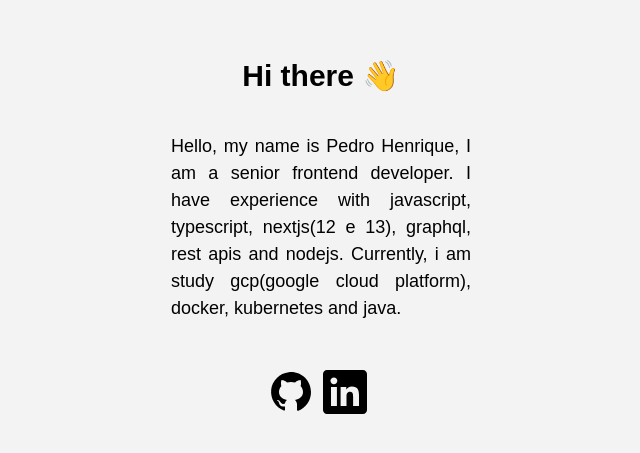
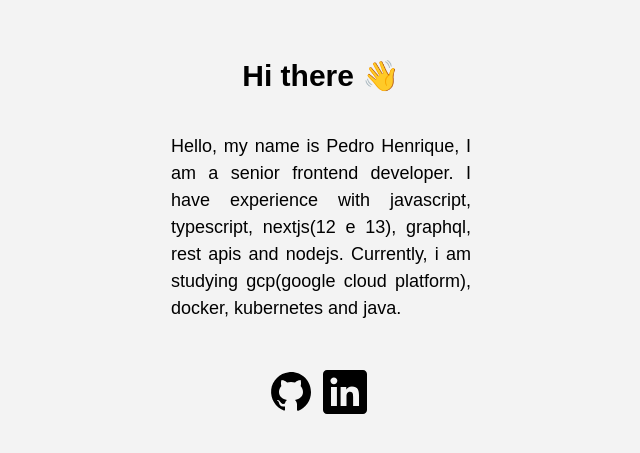
Before and after one commit to PedroHenrique-git/pedrohenrique-git.github.io, a plain HTML site: page index.html in a window 1280 px wide. Shown: the part 159-612 px from the top of the page, 319-959 px from the left. Drawn offline with Linux system fonts and the light colour scheme.

Commit message:
Update index.html

```diff
--- a/index.html
+++ b/index.html
@@ -15,7 +15,7 @@
             <p class="principal-text-content">
                 Hello, my name is Pedro Henrique, I am a senior frontend developer.
                 I have experience with javascript, typescript, nextjs(12 e 13), graphql, rest apis and nodejs.
-                Currently, i am study gcp(google cloud platform), docker, kubernetes and java.
+                Currently, i am studying gcp(google cloud platform), docker, kubernetes and java.
             </p>
             <div class="links-wrap">
                 <a href="https://github.com/PedroHenrique-git">
```
